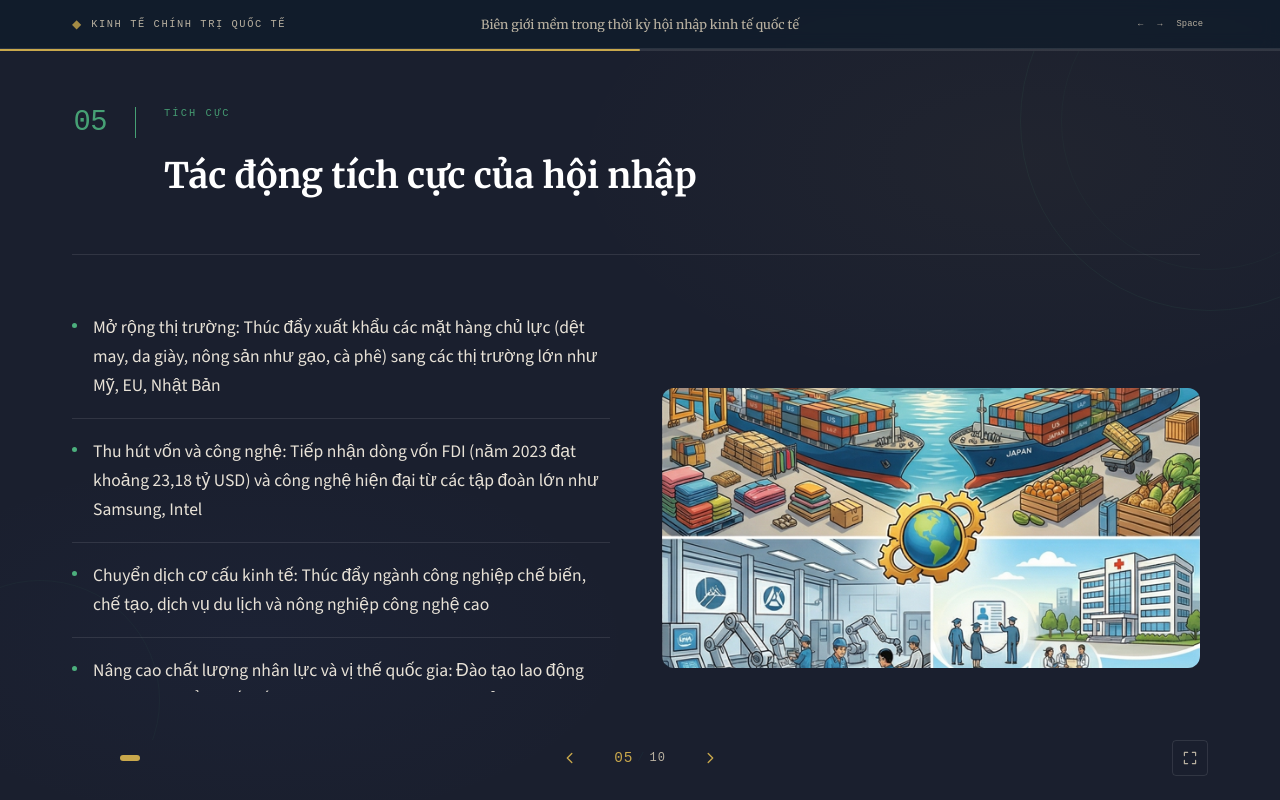
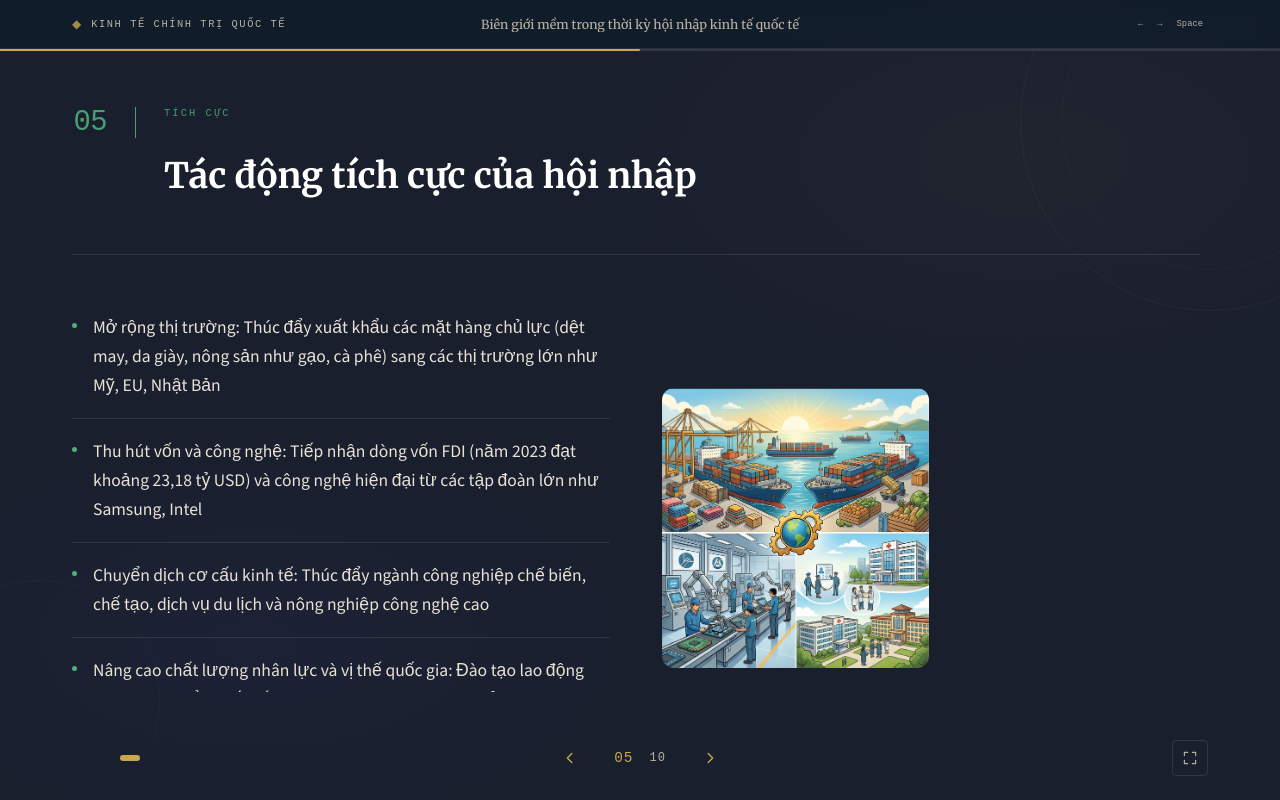
Before and after one commit to Trungntse173505/MLN2, a React (Vite) app: page / in a window 1280 px wide. Both pictures are taken after a click on the button 137 px from the left and 758 px from the top of the page. Built offline with nearby package versions, Linux system fonts and the light colour scheme; a web font is replaced by a local one.

Commit message:
Fix image overflow

```diff
--- a/src/slides/Slide5.jsx
+++ b/src/slides/Slide5.jsx
@@ -41,7 +41,7 @@ export default function Slide5() {
           <img
             src="/photos/Screenshot 2026-03-26 152650.png"
             alt="Tác động tích cực của hội nhập kinh tế"
-            style={{ width: '100%', height: '100%', objectFit: 'cover', borderRadius: '12px' }}
+            style={{ maxWidth: '100%', maxHeight: '100%', width: 'auto', height: 'auto', objectFit: 'contain', borderRadius: '12px' }}
           />
         </div>
       </div>
--- a/src/slides/Slide6.jsx
+++ b/src/slides/Slide6.jsx
@@ -45,7 +45,7 @@ export default function Slide6() {
           <img
             src="/photos/Screenshot 2026-03-26 152658.png"
             alt="Tác động tiêu cực và nguy cơ phụ thuộc"
-            style={{ width: '100%', height: '100%', objectFit: 'cover', borderRadius: '12px' }}
+            style={{ maxWidth: '100%', maxHeight: '100%', width: 'auto', height: 'auto', objectFit: 'contain', borderRadius: '12px' }}
           />
         </div>
       </div>
```
